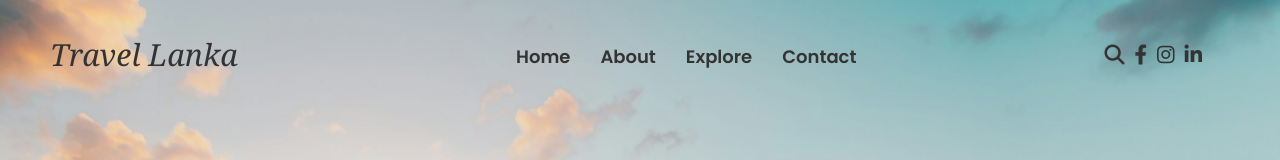
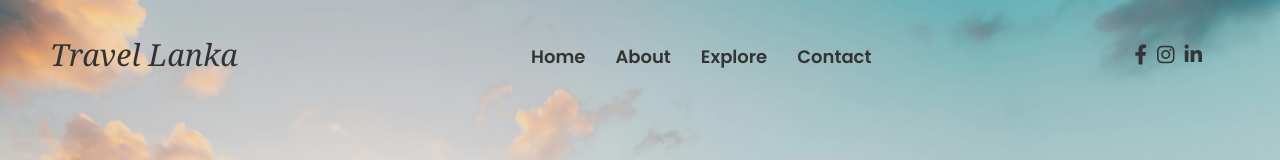
Before and after one commit to AyeshAlexan/Travel-Journey-App, a React (Create React App) app in the folder travel-website/: page / in a window 1280 px wide. Shown: the top 160 px of the page. Built offline with nearby package versions, Linux system fonts and the light colour scheme.

Commit message:
Remove the Search Bar

```diff
--- a/travel-website/src/components/NavBar.jsx
+++ b/travel-website/src/components/NavBar.jsx
@@ -12,7 +12,6 @@ function NavBar() {
         <a href="../components/Contact.jsx">Contact</a>
         </ul>
         <div className="social-icons">
-          <i className="fa fa-search"></i>
           <i className="fab fa-facebook-f"></i>
           <i className="fab fa-instagram"></i>
           <i className="fab fa-linkedin-in"></i>
```
